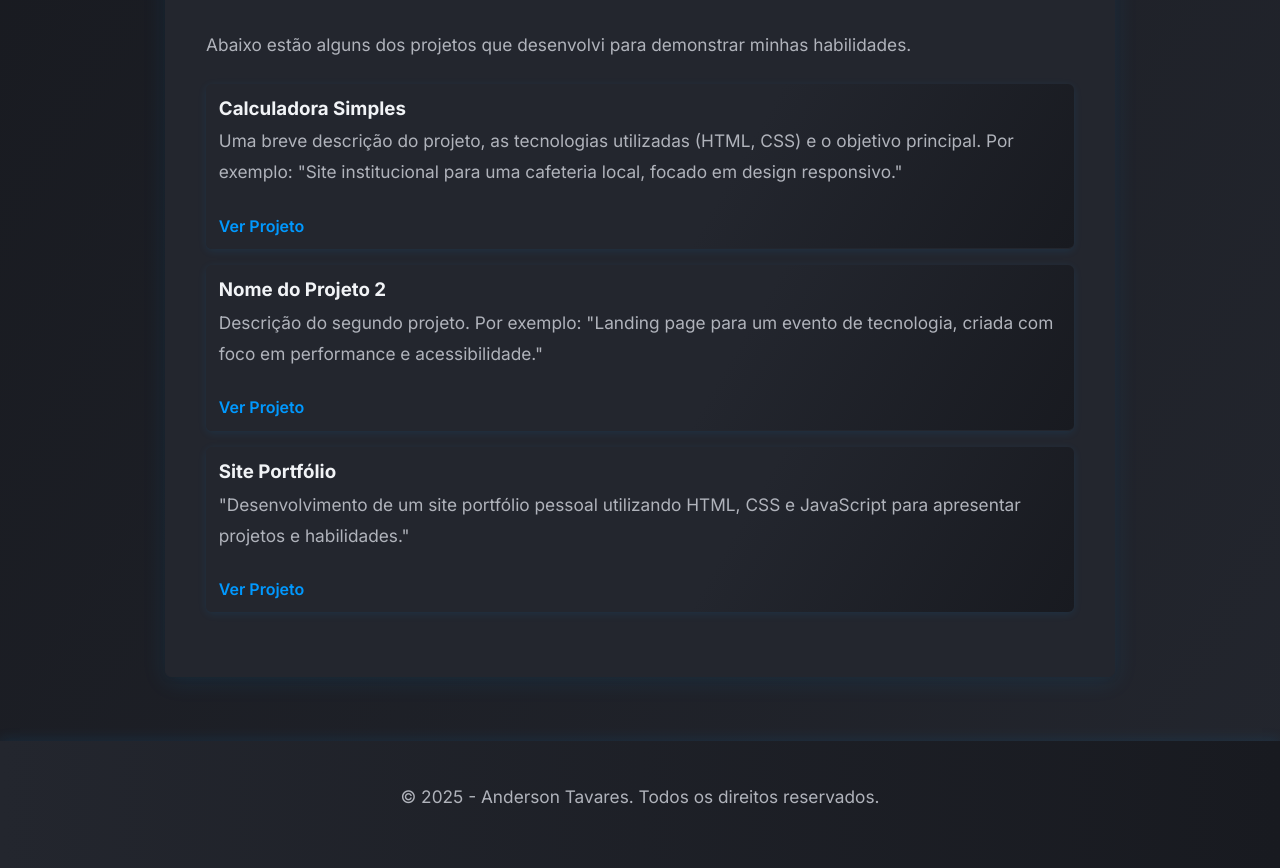
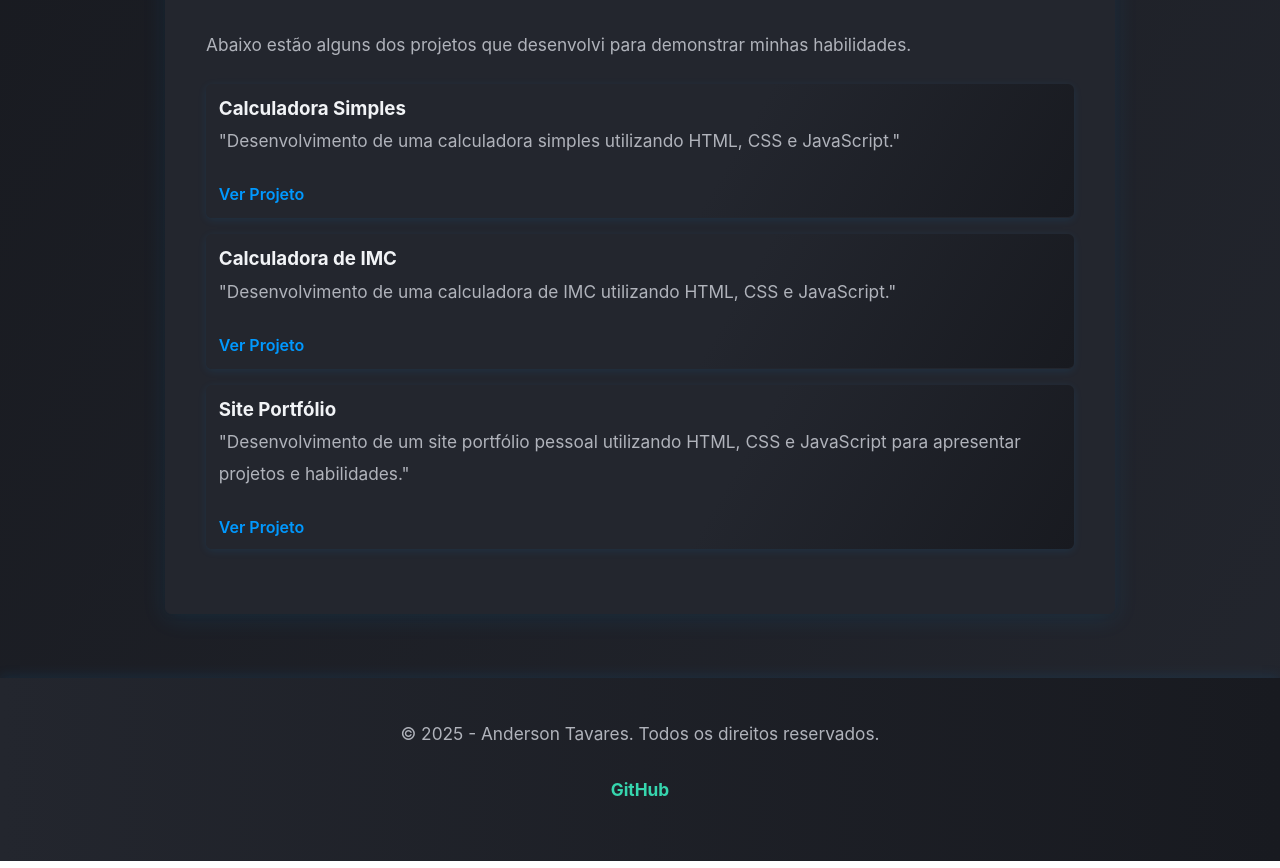
Before and after one commit to AndersonTavares0/Anderson-Tavares---Portfolio, a plain HTML site: page portfolio.html in a window 1280 px wide. Shown: the part 272-1140 px from the top of the page. Drawn offline with Linux system fonts and the light colour scheme.

Commit message:
link do github e correção de escrita

```diff
--- a/css/style.css
+++ b/css/style.css
@@ -1,3 +1,14 @@
+/* Cor personalizada para o link do GitHub no rodapé */
+.github-link {
+  color: #36d6ae; /* Altere para a cor desejada */
+  text-decoration: none;
+  font-weight: bold;
+  transition: color 0.3s;
+}
+
+.github-link:hover {
+  color: #0099ff; /* Cor ao passar o mouse */
+}
 /* Importa fonte do Google Fonts e define variáveis globais para cores, fontes e bordas */
 @import url("https://fonts.googleapis.com/css2?family=Inter:wght@400;600;700&display=swap");
 
--- a/portfolio.html
+++ b/portfolio.html
@@ -38,14 +38,14 @@
         <!-- Projeto 1 -->
         <div class="card portfolio-item">
           <h3>Calculadora Simples</h3>
-          <p>Uma breve descrição do projeto, as tecnologias utilizadas (HTML, CSS) e o objetivo principal. Por exemplo: "Site institucional para uma cafeteria local, focado em design responsivo."</p>
-          <a href="#" target="_blank">Ver Projeto</a>
+          <p>"Desenvolvimento de uma calculadora simples utilizando HTML, CSS e JavaScript."</p>
+          <a href="https://github.com/AndersonTavares0/Calculadora-Simples" target="_blank">Ver Projeto</a>
         </div>
         <!-- Projeto 2 -->
         <div class="card portfolio-item">
-          <h3>Nome do Projeto 2</h3>
-          <p>Descrição do segundo projeto. Por exemplo: "Landing page para um evento de tecnologia, criada com foco em performance e acessibilidade."</p>
-          <a href="#" target="_blank">Ver Projeto</a>
+          <h3>Calculadora de IMC</h3>
+          <p>"Desenvolvimento de uma calculadora de IMC utilizando HTML, CSS e JavaScript."</p>
+          <a href="https://github.com/AndersonTavares0/Calculadora-IMC" target="_blank">Ver Projeto</a>
         </div>
         <!-- Projeto 3 -->
         <div class="card portfolio-item">
@@ -60,6 +60,9 @@
   <!-- Rodapé -->
   <footer>
     <p>&copy; 2025 - Anderson Tavares. Todos os direitos reservados.</p>
+    <p>
+      <a href="https://github.com/AndersonTavares0" class="github-link" target="_blank"> GitHub</a>
+    </p>
   </footer>
 
   <!-- Script JS -->
```
Also changed, not shown: contato.html (+3 -0 lines), formacao.html (+3 -0 lines), index.html (+4 -1 lines), html/contato.html (deleted), html/formacao.html (deleted), html/portfolio.html (deleted).
